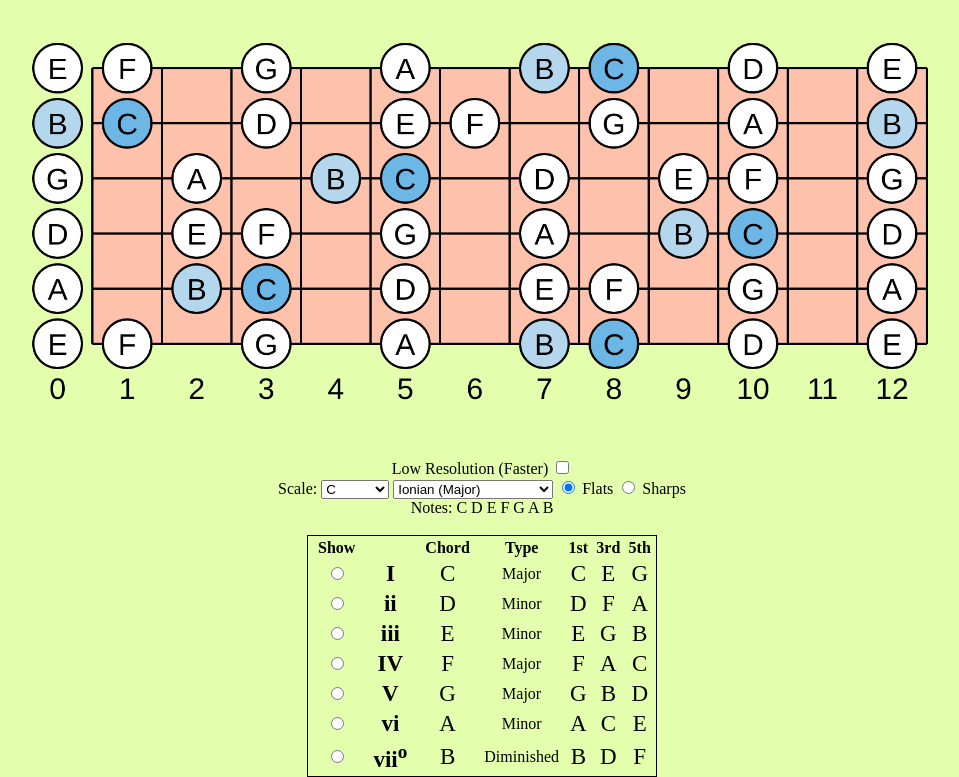
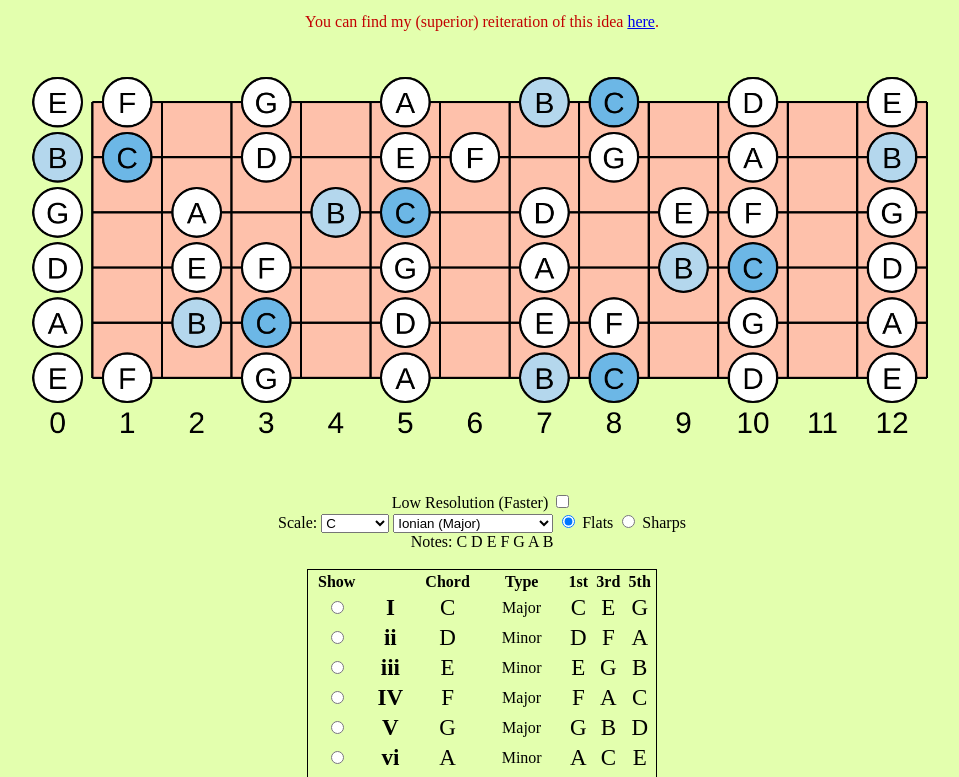
Before and after one commit to JoshSilveous/old-fretboard-visualizer, a website built with Vite: page index.html in a window 1280 px wide. Shown: the part 162-939 px from the top of the page, without its empty margins (158-1117 px from the left). Built offline with nearby package versions, Linux system fonts and the light colour scheme.

Commit message:
updated some text

```diff
--- a/index.html
+++ b/index.html
@@ -17,6 +17,10 @@
 			<p>
 				Hi, 2023 Josh here. This code is really, <strong>really</strong> old. There's a lot
 				of amateur mistakes here. Please don't judge too harshly.
+			</p>
+			<p>
+				You can find my (superior) reiteration of this idea
+				<a href="https://guitar-visualizer.vercel.app/">here</a>.
 			</p>
 		</div>
 	</head>
```
